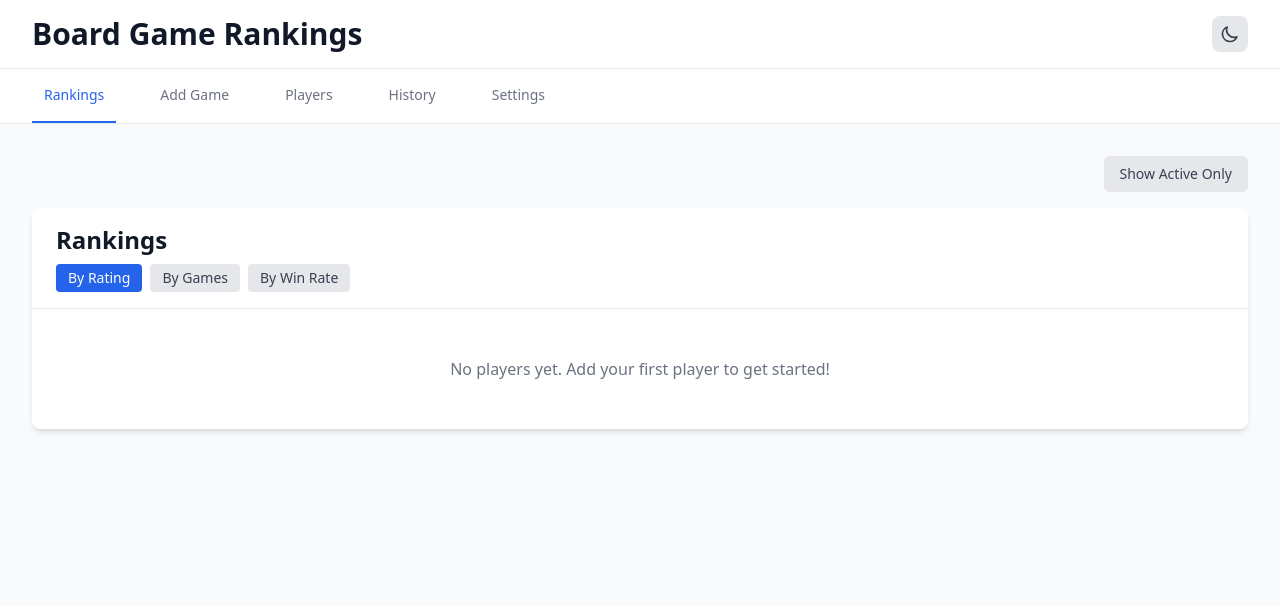
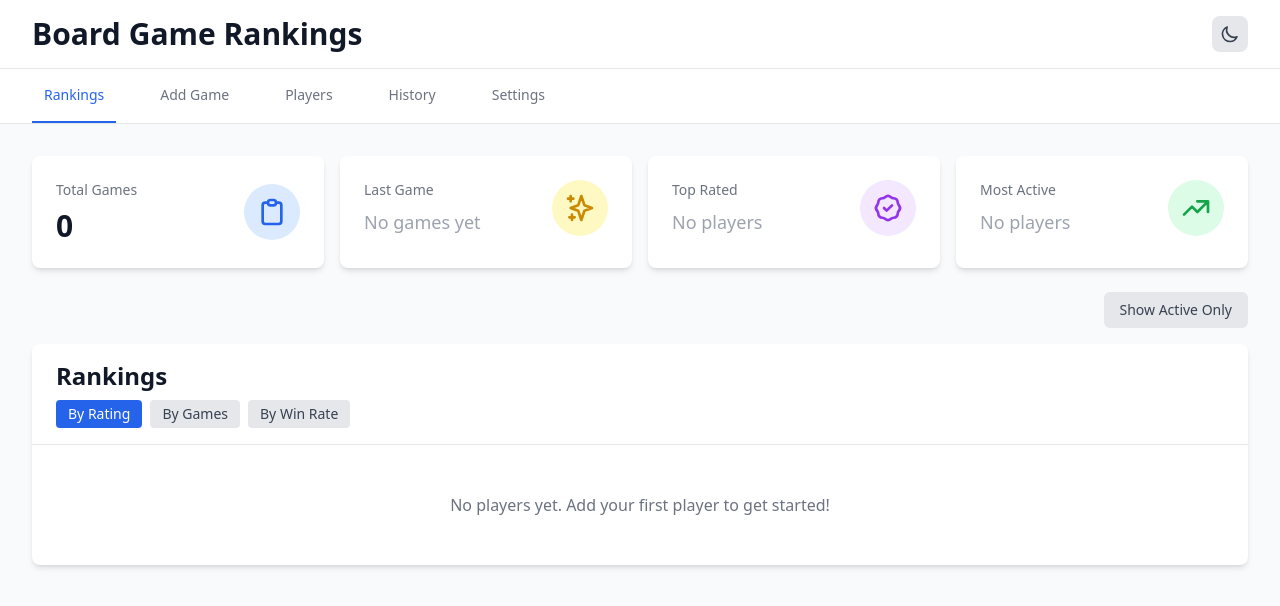
Before and after one commit to diego-caceres/terraforming-mars-ranking, a React (Vite) app: page / in a window 1280 px wide. Shown: the top 606 px of the page. Built offline with nearby package versions, Linux system fonts and the light colour scheme.

Commit message:
Add Stats

```diff
--- a/src/App.tsx
+++ b/src/App.tsx
@@ -6,6 +6,7 @@ import PlayerStats from './components/PlayerStats';
 import GameHistory from './components/GameHistory';
 import DarkModeToggle from './components/common/DarkModeToggle';
 import ExportImport from './components/common/ExportImport';
+import StatsOverview from './components/common/StatsOverview';
 import { useDarkMode } from './hooks/useDarkMode';
 import { getRankings, getAllPlayers, addPlayer, recordGame, getAllGames, deleteLastGame, deleteGameById } from './services/storageService';
 import type { Player, Game } from './types';
@@ -154,6 +155,7 @@ function App() {
       <main className="max-w-7xl mx-auto px-4 sm:px-6 lg:px-8 py-8">
         {activeTab === 'rankings' && (
           <div className="space-y-4">
+            <StatsOverview games={games} players={players} />
             <div className="flex justify-end">
               <button
                 onClick={handleToggleActiveFilter}
--- /dev/null
+++ b/src/components/common/StatsOverview.tsx
@@ -0,0 +1,198 @@
+import type { Game, Player } from '../../types';
+
+interface StatsOverviewProps {
+  games: Game[];
+  players: Record<string, Player>;
+}
+
+export default function StatsOverview({ games, players }: StatsOverviewProps) {
+  const totalGames = games.length;
+
+  // Get last game info
+  const lastGame = games.length > 0 ? games[0] : null; // Games are in reverse chronological order
+  const lastGameWinner = lastGame ? players[lastGame.placements[0]] : null;
+  const lastGameDate = lastGame ? new Date(lastGame.date) : null;
+
+  const formatDate = (date: Date) => {
+    const now = new Date();
+    const diffTime = Math.abs(now.getTime() - date.getTime());
+    const diffDays = Math.floor(diffTime / (1000 * 60 * 60 * 24));
+
+    if (diffDays === 0) {
+      return 'Today';
+    } else if (diffDays === 1) {
+      return 'Yesterday';
+    } else if (diffDays < 7) {
+      return `${diffDays} days ago`;
+    } else {
+      return date.toLocaleDateString('en-US', {
+        year: 'numeric',
+        month: 'short',
+        day: 'numeric',
+      });
+    }
+  };
+
+  // Calculate most active player
+  const mostActivePlayer = Object.values(players).reduce((max, player) => {
+    return player.gamesPlayed > (max?.gamesPlayed || 0) ? player : max;
+  }, null as Player | null);
+
+  // Calculate highest rated player
+  const topPlayer = Object.values(players).reduce((max, player) => {
+    return player.currentRating > (max?.currentRating || 0) ? player : max;
+  }, null as Player | null);
+
+  return (
+    <div className="grid grid-cols-1 md:grid-cols-2 lg:grid-cols-4 gap-4 mb-6">
+      {/* Total Games */}
+      <div className="bg-white dark:bg-gray-800 rounded-lg shadow-md p-6">
+        <div className="flex items-center justify-between">
+          <div>
+            <p className="text-sm font-medium text-gray-500 dark:text-gray-400">
+              Total Games
+            </p>
+            <p className="text-3xl font-bold text-gray-900 dark:text-gray-100 mt-2">
+              {totalGames}
+            </p>
+          </div>
+          <div className="p-3 bg-blue-100 dark:bg-blue-900/30 rounded-full">
+            <svg
+              className="w-8 h-8 text-blue-600 dark:text-blue-400"
+              fill="none"
+              stroke="currentColor"
+              viewBox="0 0 24 24"
+            >
+              <path
+                strokeLinecap="round"
+                strokeLinejoin="round"
+                strokeWidth={2}
+                d="M9 5H7a2 2 0 00-2 2v12a2 2 0 002 2h10a2 2 0 002-2V7a2 2 0 00-2-2h-2M9 5a2 2 0 002 2h2a2 2 0 002-2M9 5a2 2 0 012-2h2a2 2 0 012 2"
+              />
+            </svg>
+          </div>
+        </div>
+      </div>
+
+      {/* Last Game */}
+      <div className="bg-white dark:bg-gray-800 rounded-lg shadow-md p-6">
+        <div className="flex items-center justify-between">
+          <div className="min-w-0 flex-1">
+            <p className="text-sm font-medium text-gray-500 dark:text-gray-400">
+              Last Game
+            </p>
+            {lastGame ? (
+              <div className="mt-2">
+                <p className="text-lg font-bold text-gray-900 dark:text-gray-100 truncate">
+                  {lastGameWinner?.name || 'Unknown'}
+                </p>
+                <p className="text-xs text-gray-500 dark:text-gray-400 mt-1">
+                  {lastGameDate && formatDate(lastGameDate)}
+                </p>
+              </div>
+            ) : (
+              <p className="text-lg font-medium text-gray-400 dark:text-gray-500 mt-2">
+                No games yet
+              </p>
+            )}
+          </div>
+          <div className="p-3 bg-yellow-100 dark:bg-yellow-900/30 rounded-full flex-shrink-0 ml-4">
+            <svg
+              className="w-8 h-8 text-yellow-600 dark:text-yellow-400"
+              fill="none"
+              stroke="currentColor"
+              viewBox="0 0 24 24"
+            >
+              <path
+                strokeLinecap="round"
+                strokeLinejoin="round"
+                strokeWidth={2}
+                d="M5 3v4M3 5h4M6 17v4m-2-2h4m5-16l2.286 6.857L21 12l-5.714 2.143L13 21l-2.286-6.857L5 12l5.714-2.143L13 3z"
+              />
+            </svg>
+          </div>
+        </div>
+      </div>
+
+      {/* Top Rated Player */}
+      <div className="bg-white dark:bg-gray-800 rounded-lg shadow-md p-6">
+        <div className="flex items-center justify-between">
+          <div className="min-w-0 flex-1">
+            <p className="text-sm font-medium text-gray-500 dark:text-gray-400">
+              Top Rated
+            </p>
+            {topPlayer ? (
+              <div className="mt-2">
+                <p className="text-lg font-bold text-gray-900 dark:text-gray-100 truncate">
+                  {topPlayer.name}
+                </p>
+                <p className="text-xs text-gray-500 dark:text-gray-400 mt-1">
+                  {Math.round(topPlayer.currentRating)} rating
+                </p>
+              </div>
+            ) : (
+              <p className="text-lg font-medium text-gray-400 dark:text-gray-500 mt-2">
+                No players
+              </p>
+            )}
+          </div>
+          <div className="p-3 bg-purple-100 dark:bg-purple-900/30 rounded-full flex-shrink-0 ml-4">
+            <svg
+              className="w-8 h-8 text-purple-600 dark:text-purple-400"
+              fill="none"
+              stroke="currentColor"
+              viewBox="0 0 24 24"
+            >
+              <path
+                strokeLinecap="round"
+                strokeLinejoin="round"
+                strokeWidth={2}
+                d="M9 12l2 2 4-4M7.835 4.697a3.42 3.42 0 001.946-.806 3.42 3.42 0 014.438 0 3.42 3.42 0 001.946.806 3.42 3.42 0 013.138 3.138 3.42 3.42 0 00.806 1.946 3.42 3.42 0 010 4.438 3.42 3.42 0 00-.806 1.946 3.42 3.42 0 01-3.138 3.138 3.42 3.42 0 00-1.946.806 3.42 3.42 0 01-4.438 0 3.42 3.42 0 00-1.946-.806 3.42 3.42 0 01-3.138-3.138 3.42 3.42 0 00-.806-1.946 3.42 3.42 0 010-4.438 3.42 3.42 0 00.806-1.946 3.42 3.42 0 013.138-3.138z"
+              />
+            </svg>
+          </div>
+        </div>
+      </div>
+
+      {/* Most Active Player */}
+      <div className="bg-white dark:bg-gray-800 rounded-lg shadow-md p-6">
+        <div className="flex items-center justify-between">
+          <div className="min-w-0 flex-1">
+            <p className="text-sm font-medium text-gray-500 dark:text-gray-400">
+              Most Active
+            </p>
+            {mostActivePlayer ? (
+              <div className="mt-2">
+                <p className="text-lg font-bold text-gray-900 dark:text-gray-100 truncate">
+                  {mostActivePlayer.name}
+                </p>
+                <p className="text-xs text-gray-500 dark:text-gray-400 mt-1">
+                  {mostActivePlayer.gamesPlayed} games
+                </p>
+              </div>
+            ) : (
+              <p className="text-lg font-medium text-gray-400 dark:text-gray-500 mt-2">
+                No players
+              </p>
+            )}
+          </div>
+          <div className="p-3 bg-green-100 dark:bg-green-900/30 rounded-full flex-shrink-0 ml-4">
+            <svg
+              className="w-8 h-8 text-green-600 dark:text-green-400"
+              fill="none"
+              stroke="currentColor"
+              viewBox="0 0 24 24"
+            >
+              <path
+                strokeLinecap="round"
+                strokeLinejoin="round"
+                strokeWidth={2}
+                d="M13 7h8m0 0v8m0-8l-8 8-4-4-6 6"
+              />
+            </svg>
+          </div>
+        </div>
+      </div>
+    </div>
+  );
+}
```
